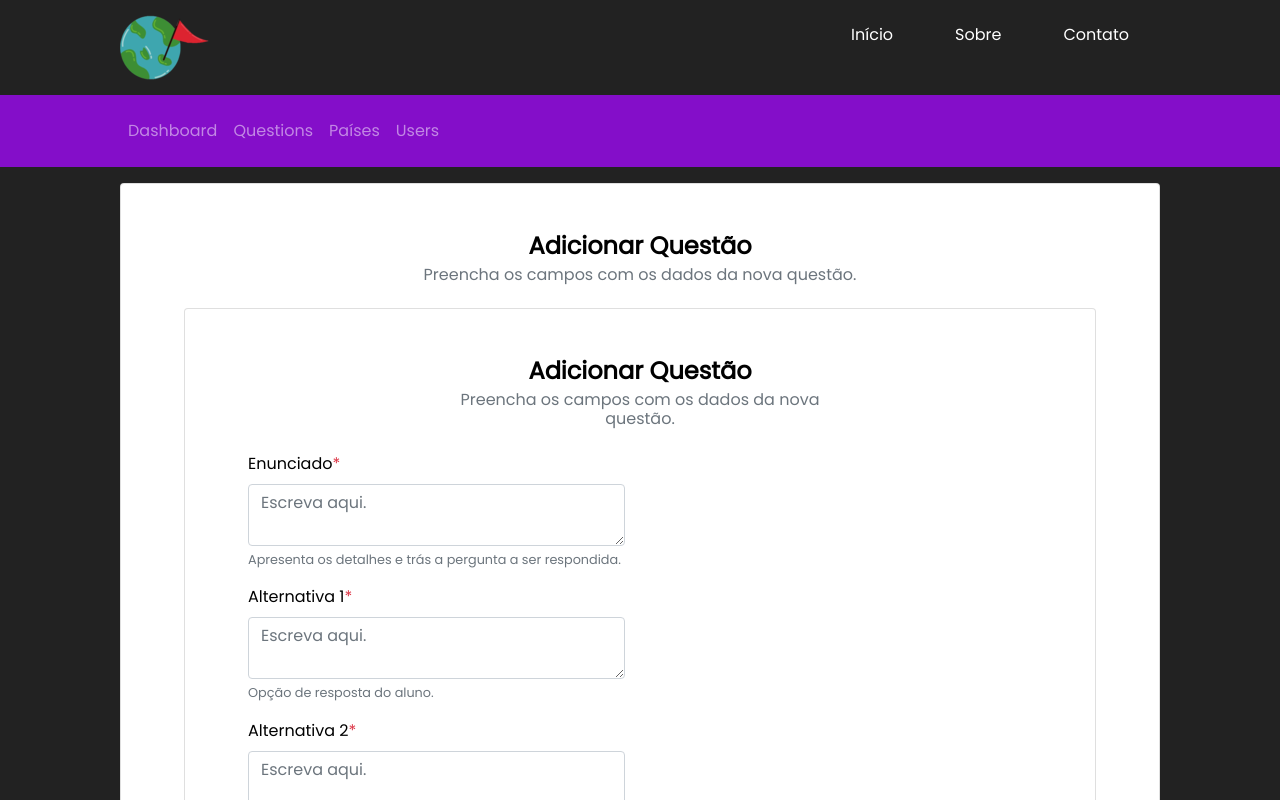
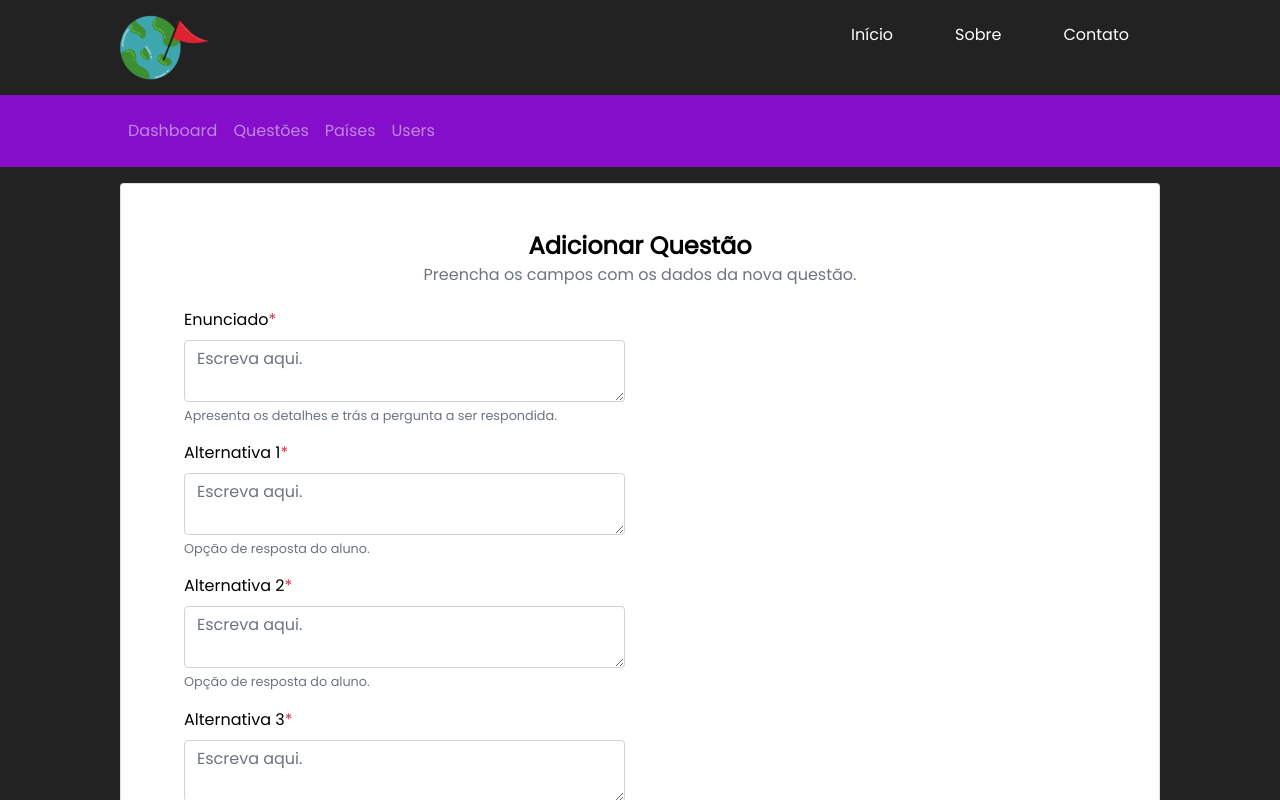
Before and after one commit to minimundo/frontend, a Nuxt app: page /dashboard/questions/add in a window 1280 px wide. Shown: the top 800 px of the page. Built offline with nearby package versions, Linux system fonts and the light colour scheme; no server answers.

Commit message:
🩹 fix: little bugs

```diff
--- a/components/molecules/DashBar.vue
+++ b/components/molecules/DashBar.vue
@@ -9,7 +9,7 @@
         <div class="navbar mx-0 px-0">
           <div class="navbar-nav me-auto mb-2 mb-sm-0">
             <DashItem text="Dashboard" to="/dashboard" />
-            <DashItem text="Questions" to="/dashboard/questions" />
+            <DashItem text="Questões" to="/dashboard/questions" />
             <DashItem text="Países" to="/dashboard/countries" />
             <DashItem text="Users" to="/dashboard/users" />
           </div>
--- a/pages/dashboard/countries.vue
+++ b/pages/dashboard/countries.vue
@@ -6,7 +6,7 @@
   export default {
     layout: 'Dashboard',
     created() {
-        this.$store.dispatch("question/getQuestion");
+      this.$store.dispatch("country/getCountry");
     },
   }
   </script>
--- a/pages/dashboard/questions/add.vue
+++ b/pages/dashboard/questions/add.vue
@@ -1,12 +1,10 @@
 <template>
     <div>
-        <Form />
+        <FormQuestion />
     </div>
 </template>
 <script>
 export default {
     layout: 'Dashboard',
-    created() {
-    },
 }
 </script>
--- a/pages/dashboard/questions/index.vue
+++ b/pages/dashboard/questions/index.vue
@@ -7,7 +7,7 @@
 export default {
     layout: 'Dashboard',
     created() {
-        this.$store.dispatch("question/getQuestion");
+        this.$store.dispatch("question/index");
     },
 }
 </script>
--- a/pages/dashboard/users.vue
+++ b/pages/dashboard/users.vue
@@ -6,7 +6,7 @@
 export default {
   layout: 'Dashboard',
   created() {
-      this.$store.dispatch("question/getQuestion");
+      this.$store.dispatch("user/getUser");
   },
 }
 </script>
```
